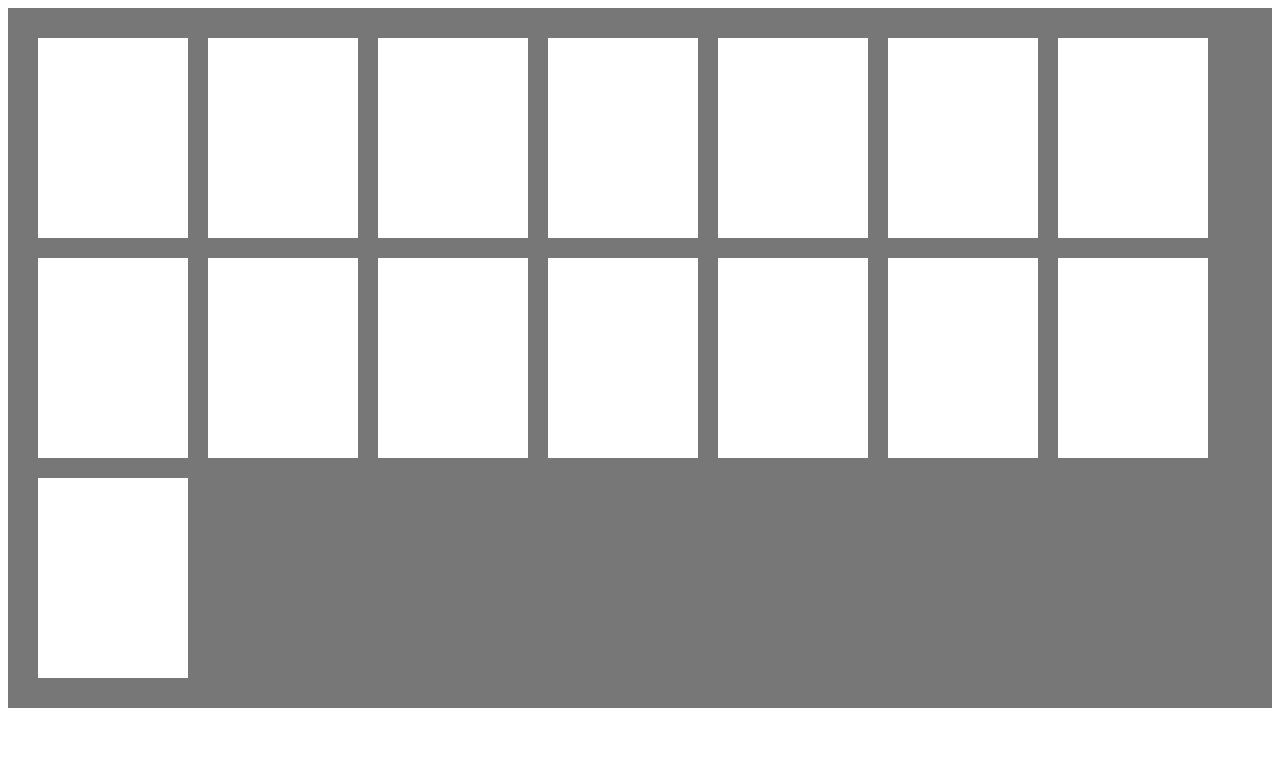
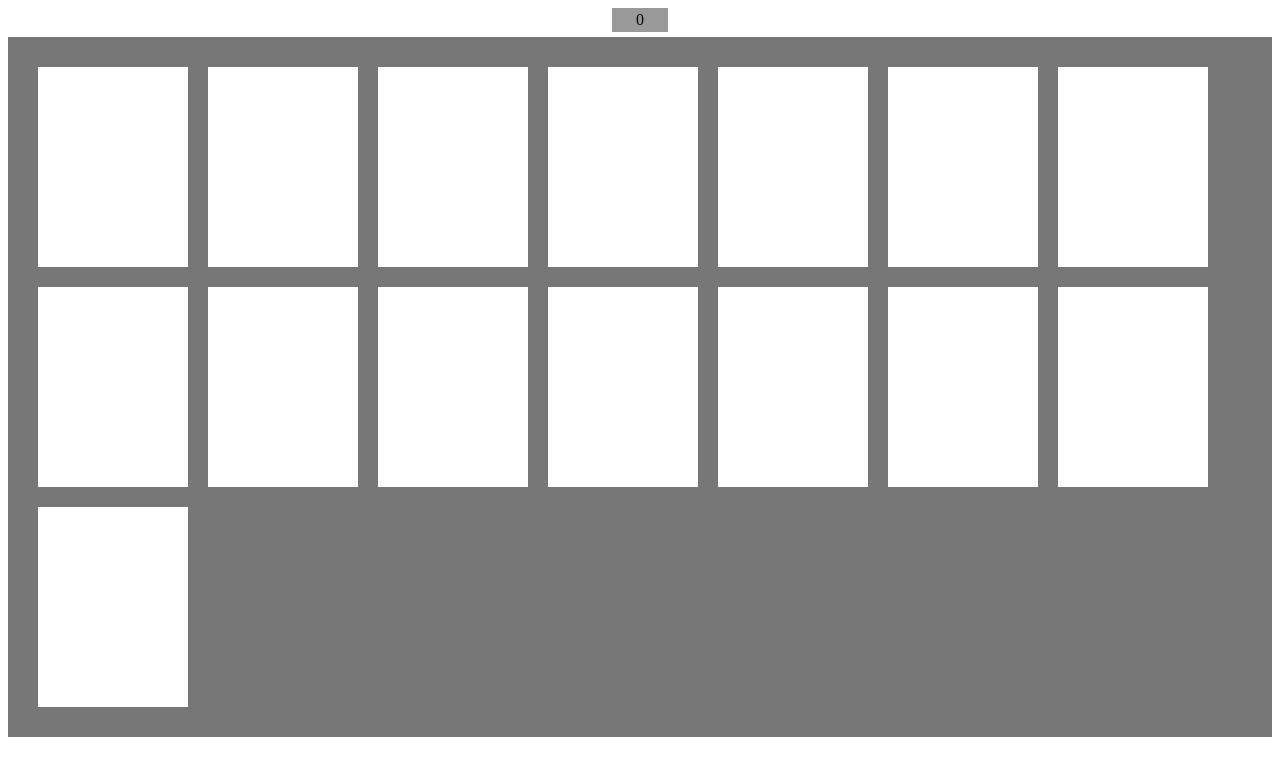
Before and after one commit to haotongwang/memory-colours, a plain HTML site: page index.html in a window 1280 px wide. Drawn offline with Linux system fonts and the light colour scheme.

Commit message:
Added score

```diff
--- a/index.html
+++ b/index.html
@@ -9,7 +9,9 @@
 </head>
 
 <body>
-	<header></header>
+	<header>
+		<div class="score">0</div>
+	</header>
 	<section>
 		<div class="colourcard"></div>
 		<div class="colourcard"></div>
--- a/script.js
+++ b/script.js
@@ -4,6 +4,7 @@
 
 // debugger
 const divs = document.getElementsByClassName('colourcard');
+const score = document.getElementsByClassName('score');
 let cards = [];
 let colours = rand.colours(divs.length, ['red','blue','green']);
 
--- a/styles.css
+++ b/styles.css
@@ -13,3 +13,14 @@ div.colourcard {
 	width: 150px;
 	height: 200px;
 }
+
+.score {
+	border: black;
+	background-color: #999;
+	text-align: center;
+	width: 50px;
+	align: center;
+	margin: auto;
+	margin-bottom: 5px;
+	padding: 3px;
+}
```
